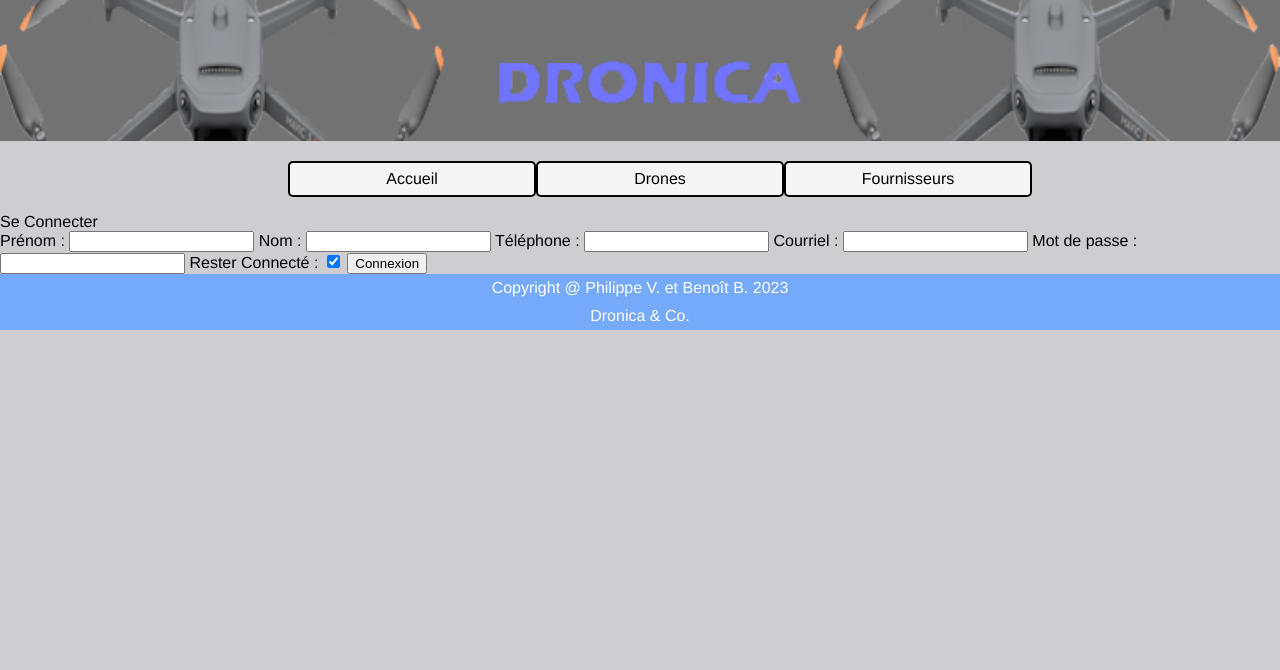
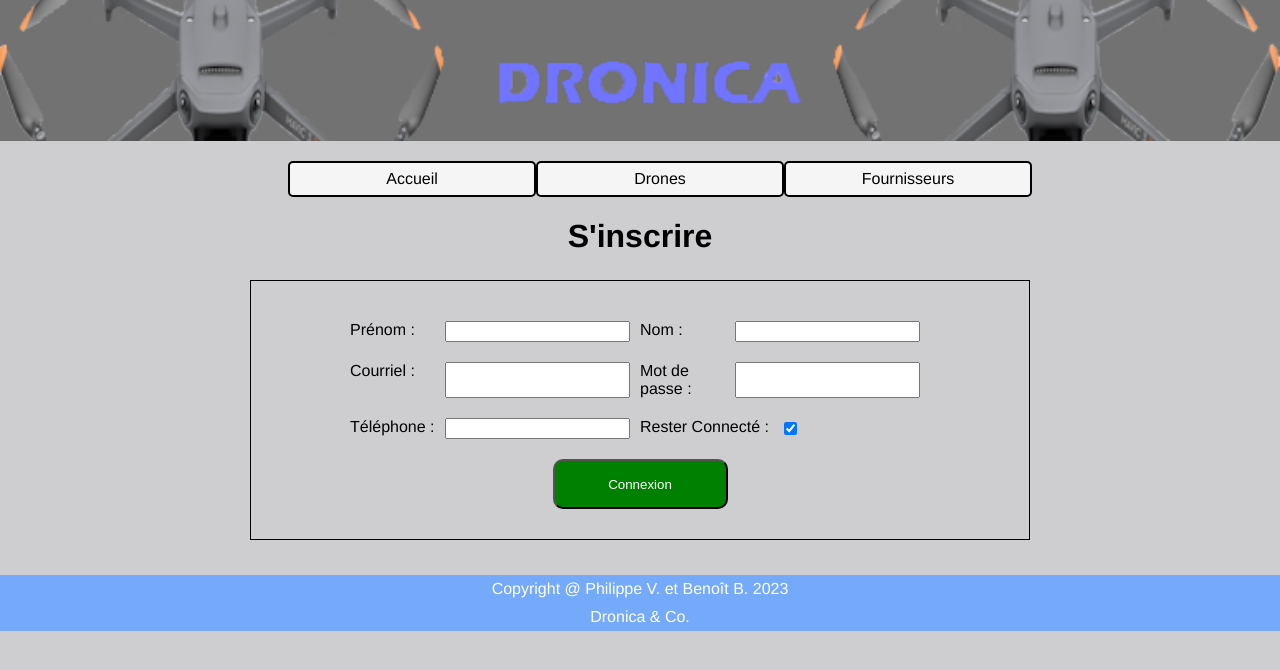
Before and after one commit to BlessThisBen/projetIntegrateurWeb, a PHP site: page /inscription.php in a window 1280 px wide. Shown: the part 68-738 px from the top of the page. Run offline with PHP 8.4, Linux system fonts and the light colour scheme.

Commit message:
CSS pour les formulaires d'inscription et de connexion

```diff
--- a/css/style.css
+++ b/css/style.css
@@ -16,6 +16,10 @@ body {
     min-height: 100vh;
 }
 
+h1{
+    text-align: center;
+}
+
 footer {
     background-color: var(--bleuClair);
     color: white;
@@ -26,6 +30,11 @@ footer {
 
 footer p{
     margin: 5px 0 5px 0;
+}
+
+.row{
+    display: flex;
+    flex-direction: row; /*Valeur par défaut, écrit simplement pour que ça soit plus explicite*/
 }
 
 /***********Header************/
@@ -91,3 +100,56 @@ nav ul{
     color: black;
     display: block;
 }
+
+/*Pages de connexion et d'inscription*/
+
+fieldset{
+    display: flex;
+    flex-direction: column;
+    align-items: center;
+    margin: 25px 250px 35px 250px;
+    padding: 30px 0 30px 0;
+    border: black 1px solid;
+}
+
+.row-form{
+    display: flex;
+    flex-direction: row; /*Valeur par défaut, écrit simplement pour que ça soit plus explicite*/
+    width: 300px;
+    padding-bottom: 7px;
+}
+
+.row-form-in{
+    display: flex;
+    flex-direction: row;
+    width: 600px;
+    padding: 10px;
+}
+
+.label-input{
+    display: flex;
+    justify-content: flex-start;
+    width: 300px;
+    padding-right: 10px;
+}
+
+#mailip, #pwdip, #nip, #fnip, #telip{
+    margin-left: auto;
+}
+
+#stayconip{
+    margin-left: 15px;
+}
+
+.submitbutton{
+    background-color: green;
+    width: 175px;
+    height: 50px;
+    border-radius: 10px;
+    margin-top: 10px;
+    color: white;
+}
+
+.submitbutton:hover{
+    background-color: yellowgreen;
+}
--- a/inscription.php
+++ b/inscription.php
@@ -3,30 +3,46 @@
 
 <div class="center flex">
 
-    <div class="log-title">Se Connecter</div>
+    <h1>S'inscrire</h1>
 
     <form method="post" action="./connexion.php?loginreq" class="loginForm">
+        <fieldset>
+            <div class="row-form-in">
+                <div class="label-input">
+                    <label for="nip">Prénom : </label><input name="name" id=nip>
+                </div>
+                <div class="label-input">
+                    <label for="fnip">Nom : </label><input name="familyName" id=fnip>
+                </div>
+            </div>
 
-        <label for="nip">Prénom : </label><input name="name" id=nip>
-        <label for="fnip">Nom : </label><input name="familyName" id=fnip>
+            <div class="row-form-in">
+                <div class="label-input">
+                    <label for="mailip">Courriel : </label><input type="email" name="mail" id=mailip>
+                </div>
+                <div class="label-input">
+                    <label for="pwdip">Mot de passe : </label><input type="password" name="pwd" id=pwdip>
+                </div>
+            </div>
+
+            <div class="row-form-in">
+                <div class="label-input">
                     <label for="telip">Téléphone : </label><input type="tel" name="tel" id=telip>
-        <label for="mailip">Courriel : </label><input type="email" name="mail" id=mailip>
-
-        <label for="pwdip">Mot de passe : </label><input type="password" name="pwd" id=pwdip>
-
-
+                </div>
+                <div class="label-input">
                     <label for="stayconip"> Rester Connecté : </label><input type="checkbox" name="stayCon" id=stayconip value="on" checked>
+                </div>
+            </div>
 
             <?php //affiche erreur de connexion
             if(isset($_SESSION['connErr']) && $_SESSION['connErr'] === true ){
                 echo("<p color=red>ERREUR DE CONNEXION COURRIEL OU MOT DE PASSE ERRONÉ</p>");
                 $_SESSION['connErr'] = false;
             }
-
             ?>
 
             <button type="submit" class="submitbutton" >Connexion</button>
-
+        </fieldset>
 
     </form>
 </div>
```
Also changed, not shown: connexion.php (+15 -10 lines). Lines whose indentation alone changed are shown as unchanged.
